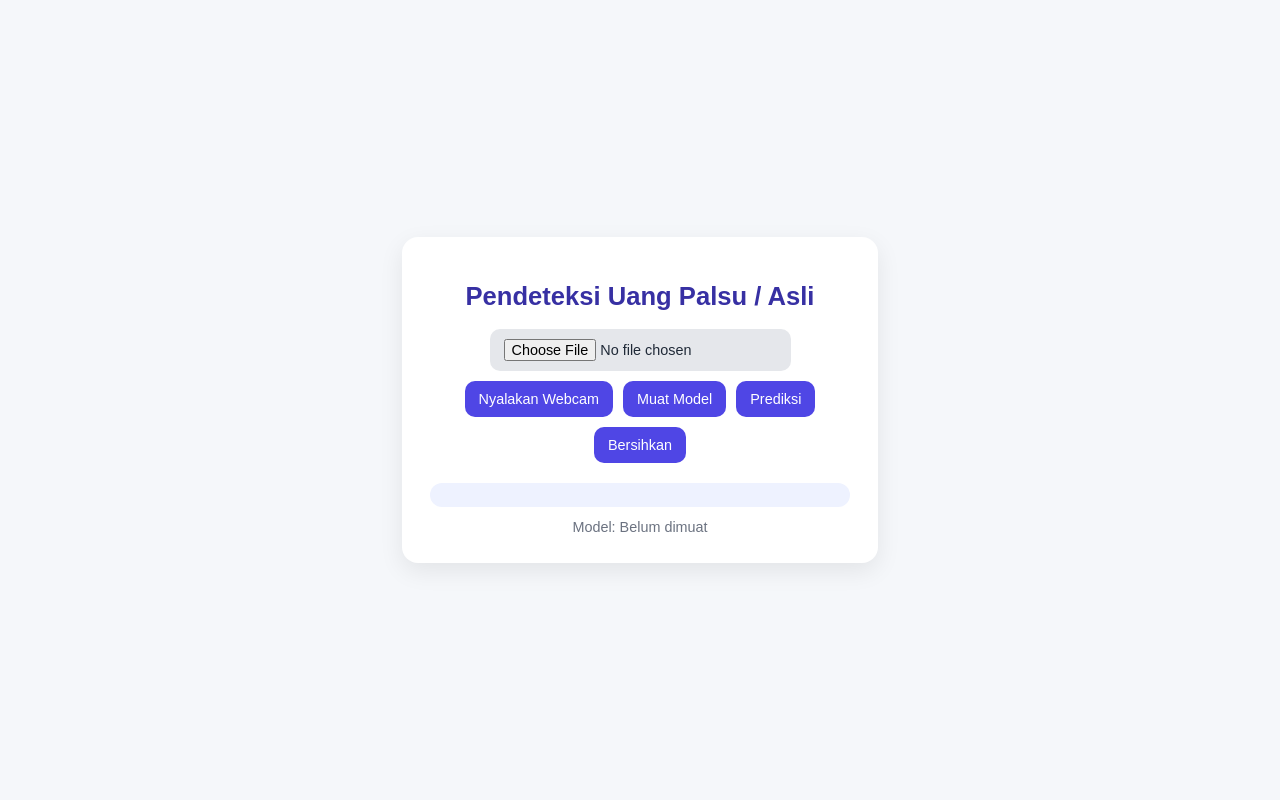
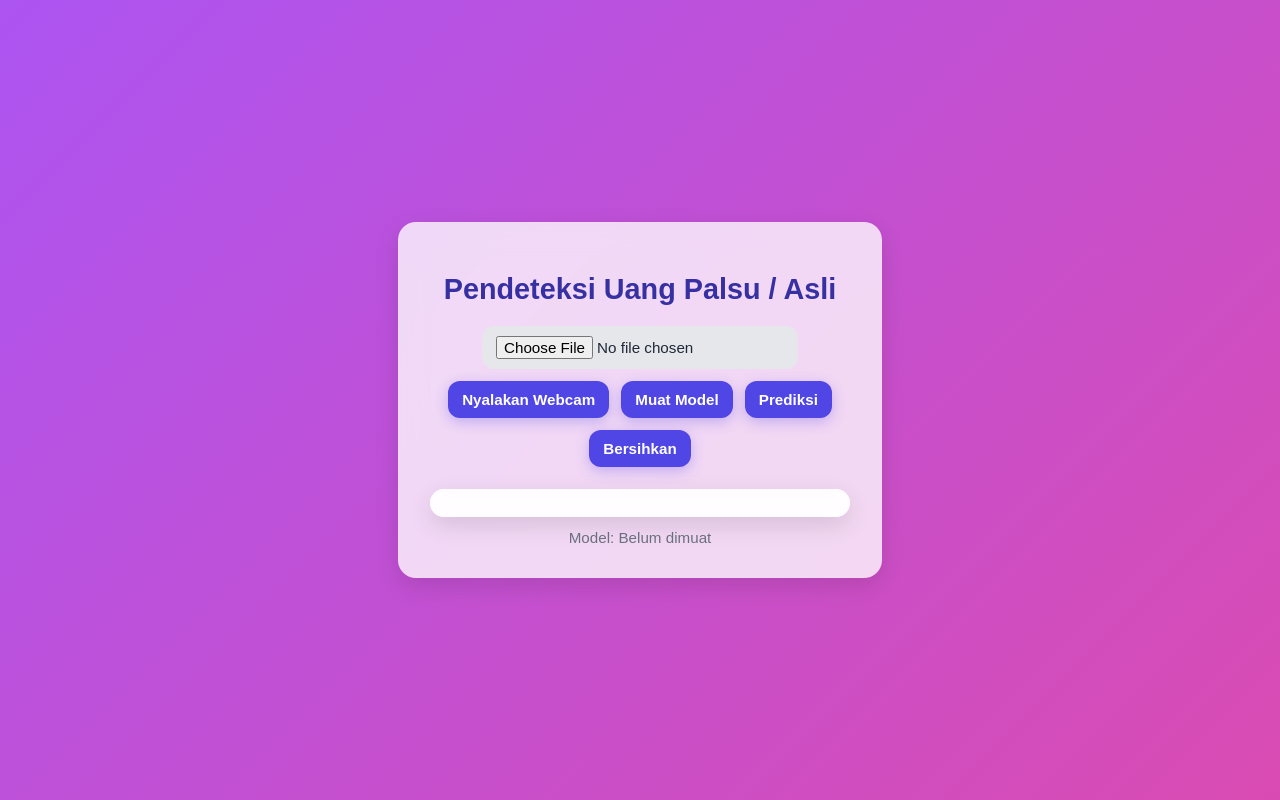
Before and after one commit to ekae5355-collab/pendeteksiuangpalsu-asli, a plain HTML site: page index.html in a window 1280 px wide. Drawn offline with Linux system fonts and the light colour scheme.

Commit message:
Update style.css

```diff
--- a/style.css
+++ b/style.css
@@ -1,109 +1,142 @@
 /* =======================
-   Modern Clean UI Styling
+   Modern Gradient UI Styling
    ======================= */
 
 :root {
-  --primary: #4f46e5; /* Indigo */
-  --primary-light: #6366f1;
+  --primary: #4f46e5;
+  --primary-light: #818cf8;
   --primary-dark: #3730a3;
-  --bg: #f5f7fa;
-  --card-bg: #ffffff;
   --text: #1f2937;
   --text-light: #6b7280;
-  --radius: 16px;
-  --shadow: 0 8px 25px rgba(0, 0, 0, 0.08);
+  --radius: 18px;
+  --shadow: 0 8px 25px rgba(0, 0, 0, 0.12);
 }
 
+/* ===== Background baru — lebih berwarna & hidup ===== */
 body {
   margin: 0;
   padding: 0;
-  background: var(--bg);
   font-family: "Poppins", sans-serif;
+  height: 100vh;
   display: flex;
   justify-content: center;
   align-items: center;
-  height: 100vh;
   color: var(--text);
+  background: linear-gradient(135deg, #6366f1, #a855f7, #ec4899);
+  background-size: 300% 300%;
+  animation: gradientFlow 12s ease infinite;
 }
 
+/* Animasi background */
+@keyframes gradientFlow {
+  0% { background-position: 0% 50%; }
+  50% { background-position: 100% 50%; }
+  100% { background-position: 0% 50%; }
+}
+
+/* ===== Card lebih menarik, mengambang ===== */
 .card {
   width: 420px;
-  background: var(--card-bg);
-  padding: 28px;
+  background: rgba(255, 255, 255, 0.78);
+  padding: 32px;
   border-radius: var(--radius);
+  backdrop-filter: blur(14px);
   box-shadow: var(--shadow);
   text-align: center;
-  animation: fadeIn 0.4s ease;
+  animation: floatUp 0.8s ease;
+  transform-style: preserve-3d;
+  transition: 0.3s ease;
 }
 
+/* Sedikit efek hover biar tidak monoton */
+.card:hover {
+  transform: translateY(-6px) scale(1.02);
+  box-shadow: 0 16px 40px rgba(0, 0, 0, 0.18);
+}
+
+@keyframes floatUp {
+  from { opacity: 0; transform: translateY(20px); }
+  to { opacity: 1; transform: translateY(0); }
+}
+
+/* ===== Judul lebih tegas ===== */
 h1 {
-  font-size: 1.6rem;
-  margin-bottom: 18px;
-  font-weight: 600;
+  font-size: 1.8rem;
+  margin-bottom: 20px;
+  font-weight: 700;
   color: var(--primary-dark);
 }
 
+/* ===== Tombol & Input ===== */
 .controls {
   display: flex;
   flex-wrap: wrap;
   justify-content: center;
   margin-bottom: 20px;
-  gap: 10px;
+  gap: 12px;
 }
 
 .controls button,
 .controls input[type="file"] {
   padding: 10px 14px;
-  border-radius: 10px;
+  border-radius: 12px;
   border: none;
   cursor: pointer;
-  font-size: 0.9rem;
+  font-size: 0.95rem;
   transition: 0.25s ease;
 }
 
 .controls button {
   background: var(--primary);
   color: white;
+  font-weight: 600;
+  box-shadow: 0 4px 14px rgba(79, 70, 229, 0.3);
 }
 
 .controls button:hover {
   background: var(--primary-light);
-  transform: translateY(-2px);
+  transform: translateY(-3px);
+  box-shadow: 0 6px 20px rgba(79, 70, 229, 0.45);
 }
 
 .controls input[type="file"] {
   background: #e5e7eb;
   color: var(--text);
+  font-weight: 500;
 }
 
+/* ===== Preview media ===== */
 #preview,
 video {
   width: 100%;
   max-height: 260px;
   object-fit: cover;
-  margin-top: 12px;
-  border-radius: 14px;
+  margin-top: 16px;
+  border-radius: 16px;
   box-shadow: var(--shadow);
+  animation: fadeIn 0.5s ease;
 }
 
 #result {
-  margin-top: 20px;
+  margin-top: 22px;
   font-size: 1.4rem;
-  font-weight: 600;
-  padding: 12px;
-  border-radius: 12px;
-  background: #eef2ff;
+  font-weight: 700;
+  padding: 14px;
+  border-radius: 14px;
+  background: rgba(255, 255, 255, 0.85);
+  backdrop-filter: blur(6px);
+  box-shadow: var(--shadow);
   color: var(--primary-dark);
 }
 
 #modelStatus {
   margin-top: 12px;
-  font-size: 0.9rem;
+  font-size: 0.95rem;
   color: var(--text-light);
 }
 
-/* Animations */
+/* Fade In */
 @keyframes fadeIn {
-  from { opacity: 0; transform: translateY(10px); }
-  to { opacity: 1; transform: translateY(0); }
+  from { opacity: 0; }
+  to { opacity: 1; }
 }
```
